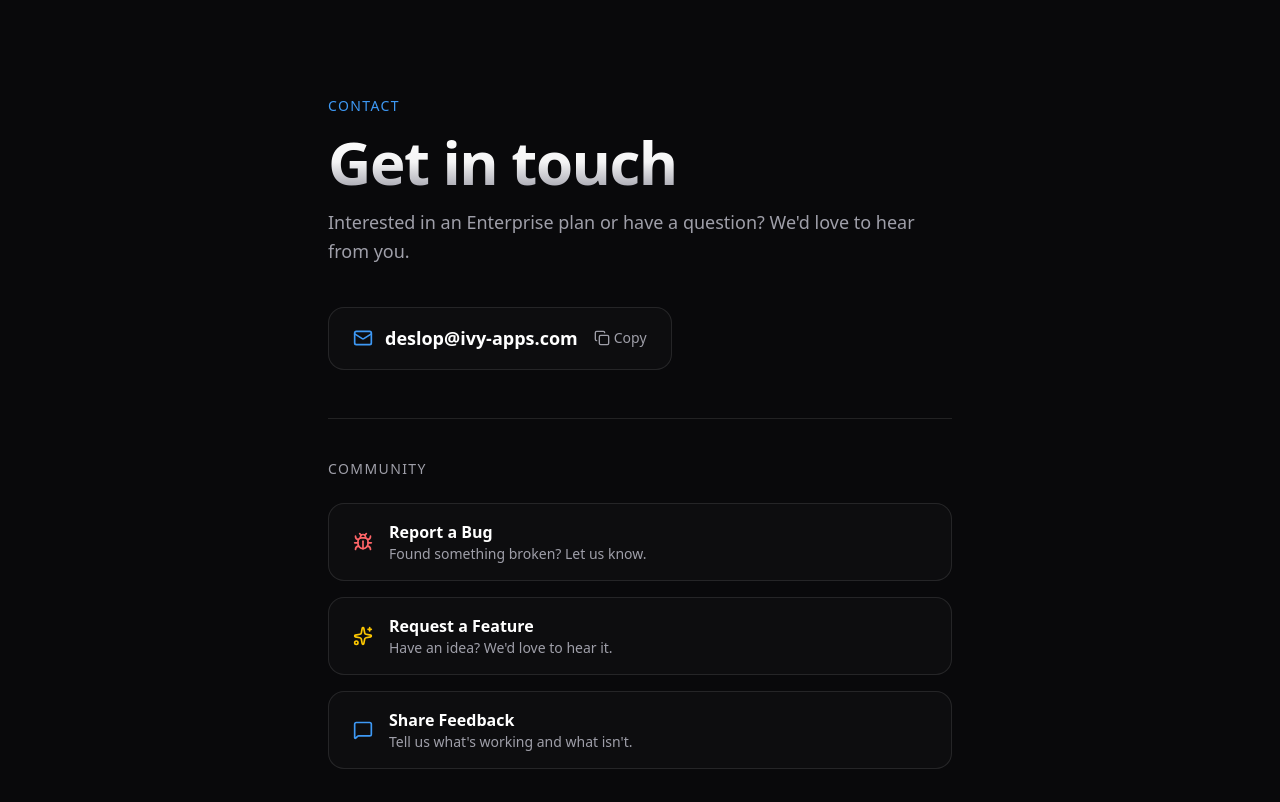
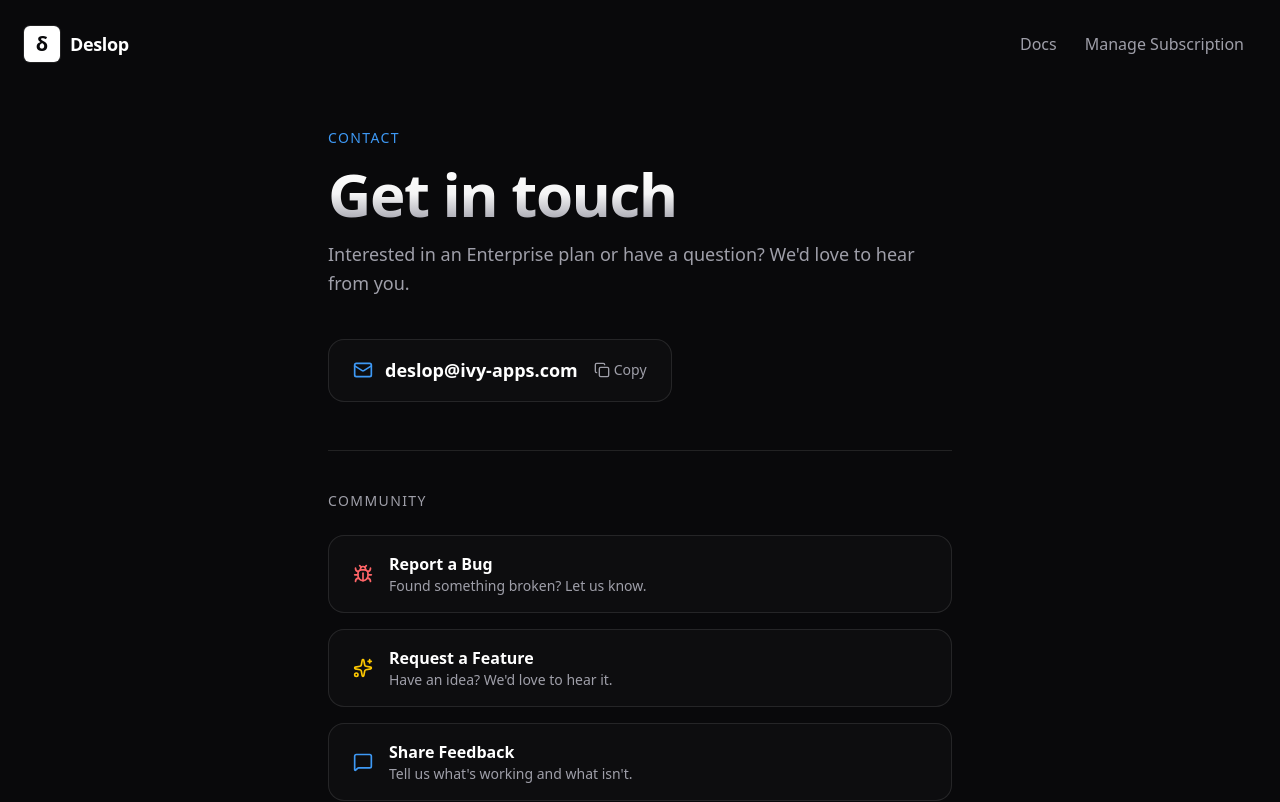
Before and after one commit to Ivy-Apps/deslop-web, a Next.js app: page /contact in a window 1280 px wide. Shown: the top 802 px of the page. Built offline with nearby package versions, Linux system fonts and the light colour scheme.

Commit message:
Add navbar to /contact

```diff
--- a/src/features/contact/ContactView.tsx
+++ b/src/features/contact/ContactView.tsx
@@ -1,15 +1,22 @@
 import { Bug, MessageSquare, Sparkles } from 'lucide-react';
 import type { ReactNode } from 'react';
 
+import AppNavbar from '@/components/AppNavbar';
 import { tw } from '@/components/design-system/colors';
 import { typeScale } from '@/components/design-system/typography';
 import ContactEmailCard from '@/features/contact/components/ContactEmailCard';
-import { CONTACT_EMAIL, GITHUB_NEW_ISSUE_URL } from '@/lib/deslop';
+import { CONTACT_EMAIL, GITHUB_DOCS_URL, GITHUB_NEW_ISSUE_URL, POLAR_MANAGE_URL } from '@/lib/deslop';
+
+const CONTACT_NAV_LINKS = [
+  { label: 'Docs', href: GITHUB_DOCS_URL, external: true },
+  { label: 'Manage Subscription', href: POLAR_MANAGE_URL, external: true },
+];
 
 export default function ContactView(): ReactNode {
   return (
     <div className="min-h-screen bg-zinc-950">
-      <div className="max-w-2xl mx-auto px-6 py-16 md:py-24">
+      <AppNavbar links={CONTACT_NAV_LINKS} />
+      <div className="max-w-2xl mx-auto px-6 pt-28 pb-16 md:pt-32 md:pb-24">
         <p
           className={`text-sm font-medium uppercase tracking-widest ${tw.text.brandPrimary} mb-4`}
         >
```
